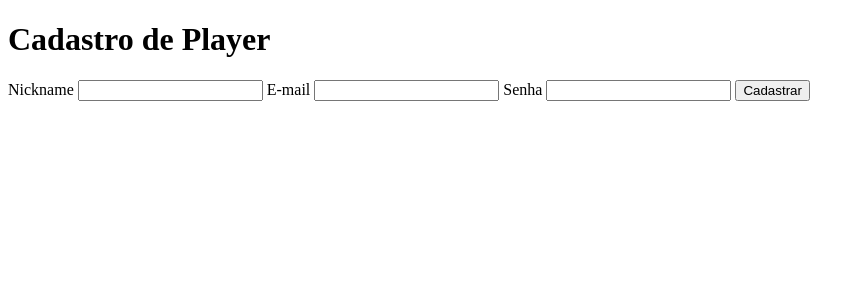
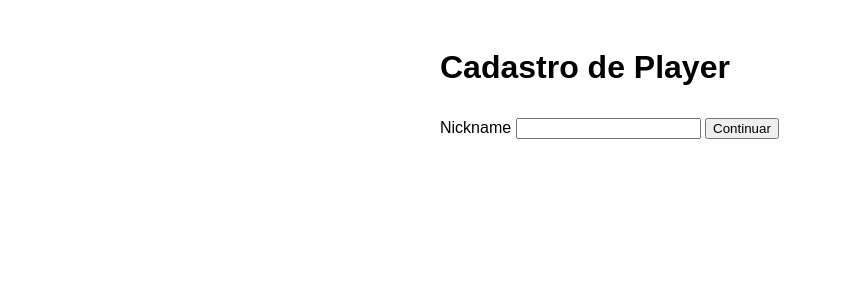
Before and after one commit to MiguelCSenai/TKW-host, a PHP site: page /Game/php/Game/cadastro.php in a window 1280 px wide. Shown: the top 300 px of the page, without its empty margins (0-865 px from the left). Run offline with PHP 8.4, Linux system fonts and the light colour scheme.

Commit message:
Desenvolvimento das mecânicas IOT - 11/04/25

```diff
--- a/Game/php/Game/cadastro.php
+++ b/Game/php/Game/cadastro.php
@@ -4,24 +4,53 @@
     <meta charset="UTF-8">
     <meta name="viewport" content="width=device-width, initial-scale=1.0, maximum-scale=1.0, user-scalable=no">
     <title>Cadastro de Player</title>
+    <style>
+        body {
+            font-family: Arial, sans-serif;
+            padding: 20px;
+        }
+
+        .container {
+            max-width: 400px;
+            margin: auto;
+        }
+
+        .hidden {
+            display: none;
+        }
+
+        button {
+            margin-top: 10px;
+        }
+    </style>
 </head>
 <body>
 
-    <div class="container">
+    <div class="container" id="form-container">
         <h1>Cadastro de Player</h1>
-        <form action="cadastrar_player.php" method="POST">
+        <form id="player-form">
             <label for="nickname">Nickname</label>
             <input type="text" id="nickname" name="nickname" required>
 
-            <label for="email">E-mail</label>
-            <input type="email" id="email" name="email" required>
-
-            <label for="senha">Senha</label>
-            <input type="password" id="senha" name="senha" required>
-
-            <button type="submit">Cadastrar</button>
+            <button type="submit">Continuar</button>
         </form>
     </div>
 
+    <div class="container hidden" id="next-step">
+        <h2>Bem-vindo!</h2>
+        <p>O próximo passo será exibido aqui...</p>
+        <!-- Você pode colocar outros campos, textos ou botões aqui -->
+    </div>
+
+    <script>
+        document.getElementById('player-form').addEventListener('submit', function(e) {
+            e.preventDefault(); // impede o envio do formulário
+
+            // Esconde o formulário e mostra a próxima etapa
+            document.getElementById('form-container').classList.add('hidden');
+            document.getElementById('next-step').classList.remove('hidden');
+        });
+    </script>
+
 </body>
 </html>
```
